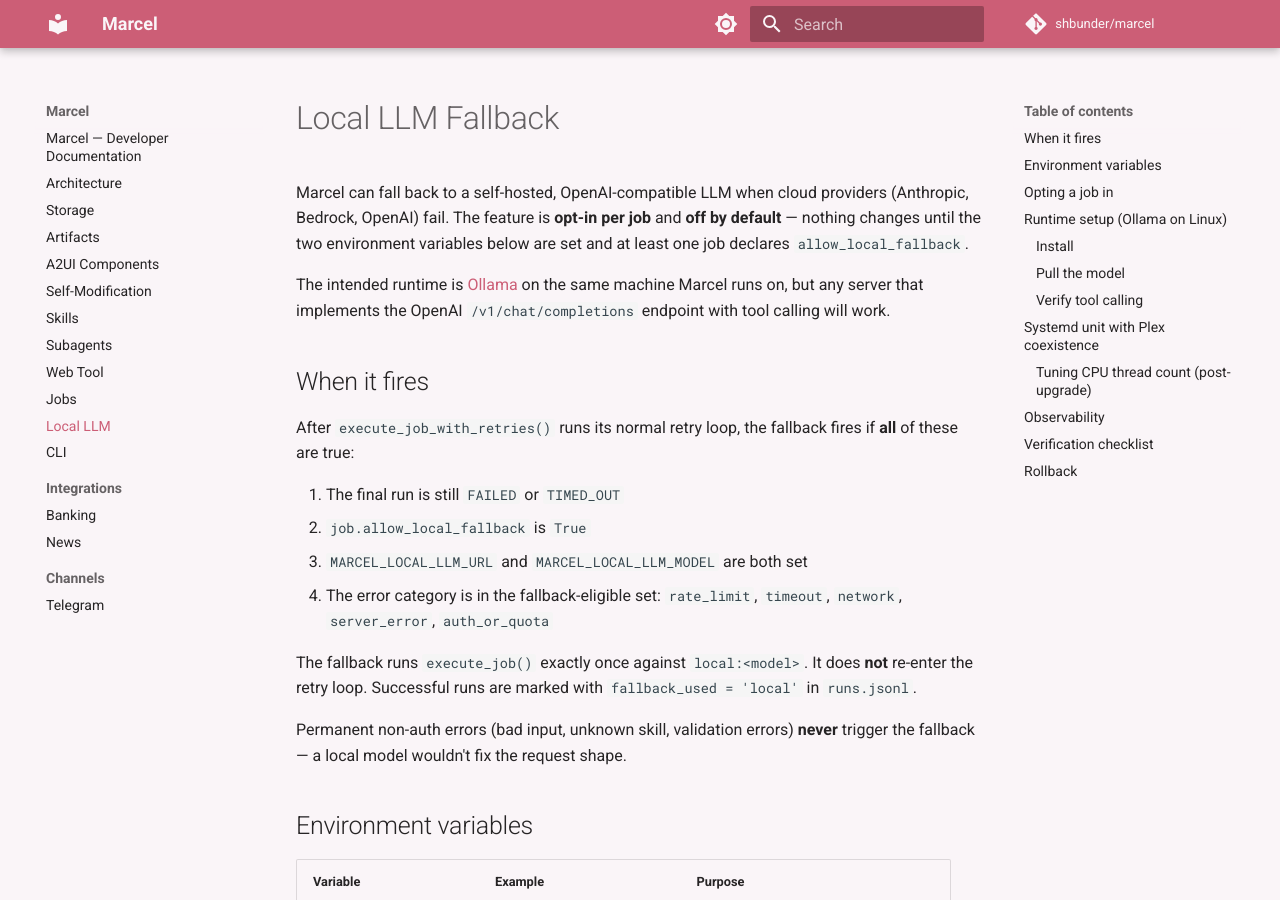
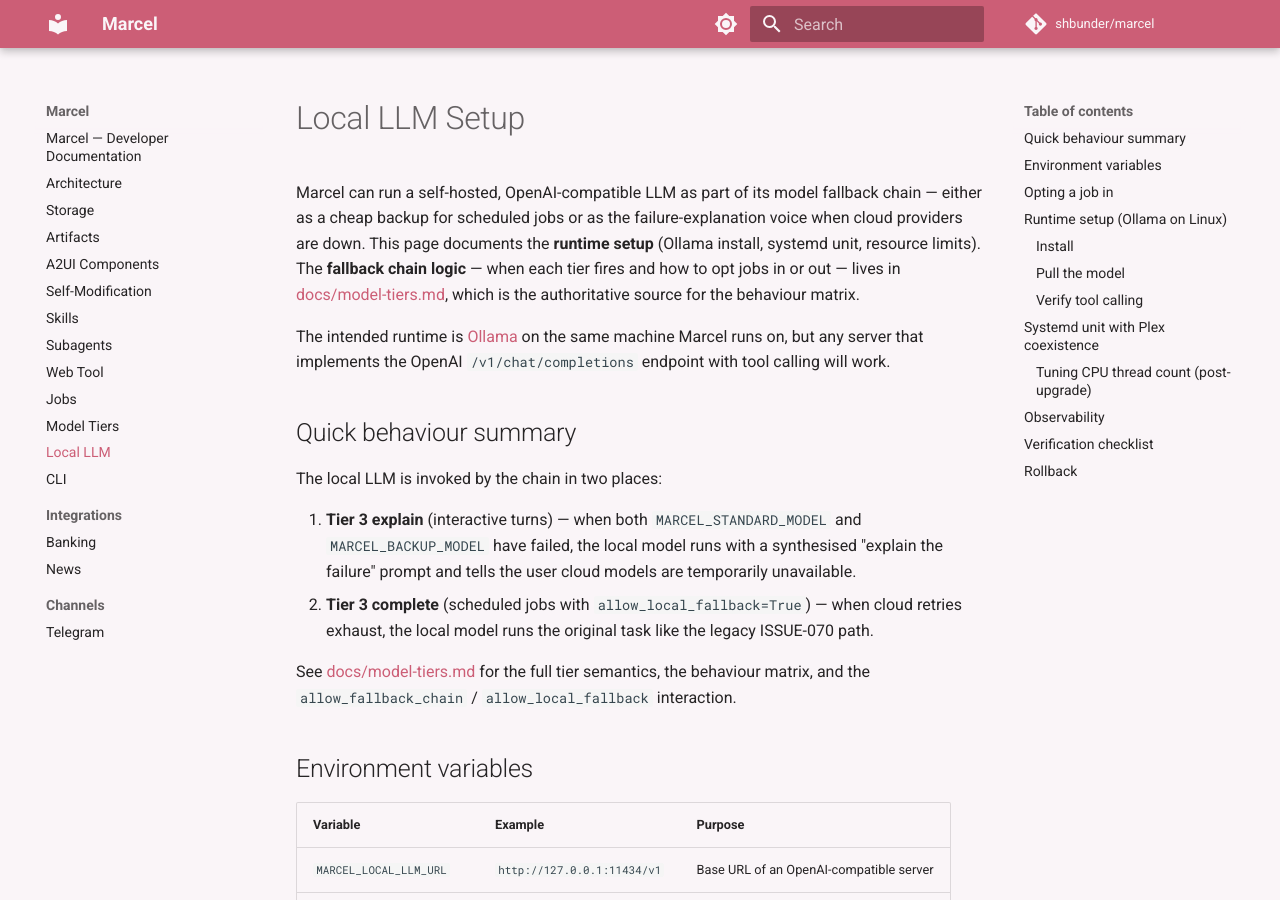
Before and after one commit to shbunder/marcel, an MkDocs documentation site: the page built from docs/local-llm.md, in a window 1280 px wide and 900 px high. Built offline with MkDocs 1.6.1 and Material for MkDocs 9.7.7, drawn with Linux system fonts in a browser that asks for light colours; comment, search, counter and statistics services are not loaded.

Commit message:
✅ [ISSUE-076] closed: four-tier model fallback chain ships
Docs, version bump, and closing move. Implementation landed in 7d83fdc.

- docs/model-tiers.md: authoritative page for the tier system, behaviour
  matrix, and the local-pin footgun warning
- docs/local-llm.md: trimmed "When it fires" section, now points at
  model-tiers.md as the source of truth; Ollama setup kept verbatim
- docs/subagents.md: documents tier:* sentinels and the new bundled
  power subagent
- mkdocs.yml: registers model-tiers.md in nav
- pyproject.toml / marcel_core: version bump 2.9.0 → 2.10.0 (DEFAULT —
  new feature shipping across runner, job executor, and delegate)

Co-Authored-By: Claude Opus 4.6 (1M context) <noreply@anthropic.com>

```diff
--- a/docs/local-llm.md
+++ b/docs/local-llm.md
@@ -1,32 +1,32 @@
-# Local LLM Fallback
+# Local LLM Setup
 
-Marcel can fall back to a self-hosted, OpenAI-compatible LLM when cloud
-providers (Anthropic, Bedrock, OpenAI) fail. The feature is **opt-in per
-job** and **off by default** — nothing changes until the two environment
-variables below are set and at least one job declares `allow_local_fallback`.
+Marcel can run a self-hosted, OpenAI-compatible LLM as part of its model
+fallback chain — either as a cheap backup for scheduled jobs or as the
+failure-explanation voice when cloud providers are down. This page
+documents the **runtime setup** (Ollama install, systemd unit, resource
+limits). The **fallback chain logic** — when each tier fires and how to
+opt jobs in or out — lives in [docs/model-tiers.md](./model-tiers.md),
+which is the authoritative source for the behaviour matrix.
 
 The intended runtime is [Ollama](https://ollama.com) on the same machine
 Marcel runs on, but any server that implements the OpenAI
 `/v1/chat/completions` endpoint with tool calling will work.
 
-## When it fires
+## Quick behaviour summary
 
-After `execute_job_with_retries()` runs its normal retry loop, the fallback
-fires if **all** of these are true:
+The local LLM is invoked by the chain in two places:
 
-1. The final run is still `FAILED` or `TIMED_OUT`
-2. `job.allow_local_fallback` is `True`
-3. `MARCEL_LOCAL_LLM_URL` and `MARCEL_LOCAL_LLM_MODEL` are both set
-4. The error category is in the fallback-eligible set:
-   `rate_limit`, `timeout`, `network`, `server_error`, `auth_or_quota`
+1. **Tier 3 explain** (interactive turns) — when both `MARCEL_STANDARD_MODEL`
+   and `MARCEL_BACKUP_MODEL` have failed, the local model runs with a
+   synthesised "explain the failure" prompt and tells the user cloud
+   models are temporarily unavailable.
+2. **Tier 3 complete** (scheduled jobs with `allow_local_fallback=True`)
+   — when cloud retries exhaust, the local model runs the original task
+   like the legacy ISSUE-070 path.
 
-The fallback runs `execute_job()` exactly once against `local:<model>`.
-It does **not** re-enter the retry loop. Successful runs are marked with
-`fallback_used = 'local'` in `runs.jsonl`.
-
-Permanent non-auth errors (bad input, unknown skill, validation errors)
-**never** trigger the fallback — a local model wouldn't fix the request
-shape.
+See [docs/model-tiers.md](./model-tiers.md) for the full tier semantics,
+the behaviour matrix, and the `allow_fallback_chain` / `allow_local_fallback`
+interaction.
 
 ## Environment variables
 
--- a/mkdocs.yml
+++ b/mkdocs.yml
@@ -16,6 +16,7 @@ nav:
   - Subagents: subagents.md
   - Web Tool: web.md
   - Jobs: jobs.md
+  - Model Tiers: model-tiers.md
   - Local LLM: local-llm.md
   - CLI: cli.md
   - Integrations:
--- a/pyproject.toml
+++ b/pyproject.toml
@@ -3,7 +3,7 @@ name = "marcel"
 description = "A self-adapting agent build on top of claude-code that can rewrite itself."
 readme = "README.md"
 license = {text = "MIT"}
-version = "2.9.0"
+version = "2.10.0"
 authors = [
     { name="Shaun Bundervoet", email = "shaun.bundervoet@me.com"},
 ]
--- a/src/marcel_core/__init__.py
+++ b/src/marcel_core/__init__.py
@@ -1,3 +1,3 @@
 """Marcel core — FastAPI server and agent engine."""
 
-__version__ = '2.9.0'
+__version__ = '2.10.0'
```
Also changed, not shown: docs/model-tiers.md (added, +271 -0 lines), docs/subagents.md (+30 -3 lines), project/issues/closed/ISSUE-076-model-fallback-chain.md (renamed from project/issues/wip/ISSUE-076-model-fallback-chain.md).
